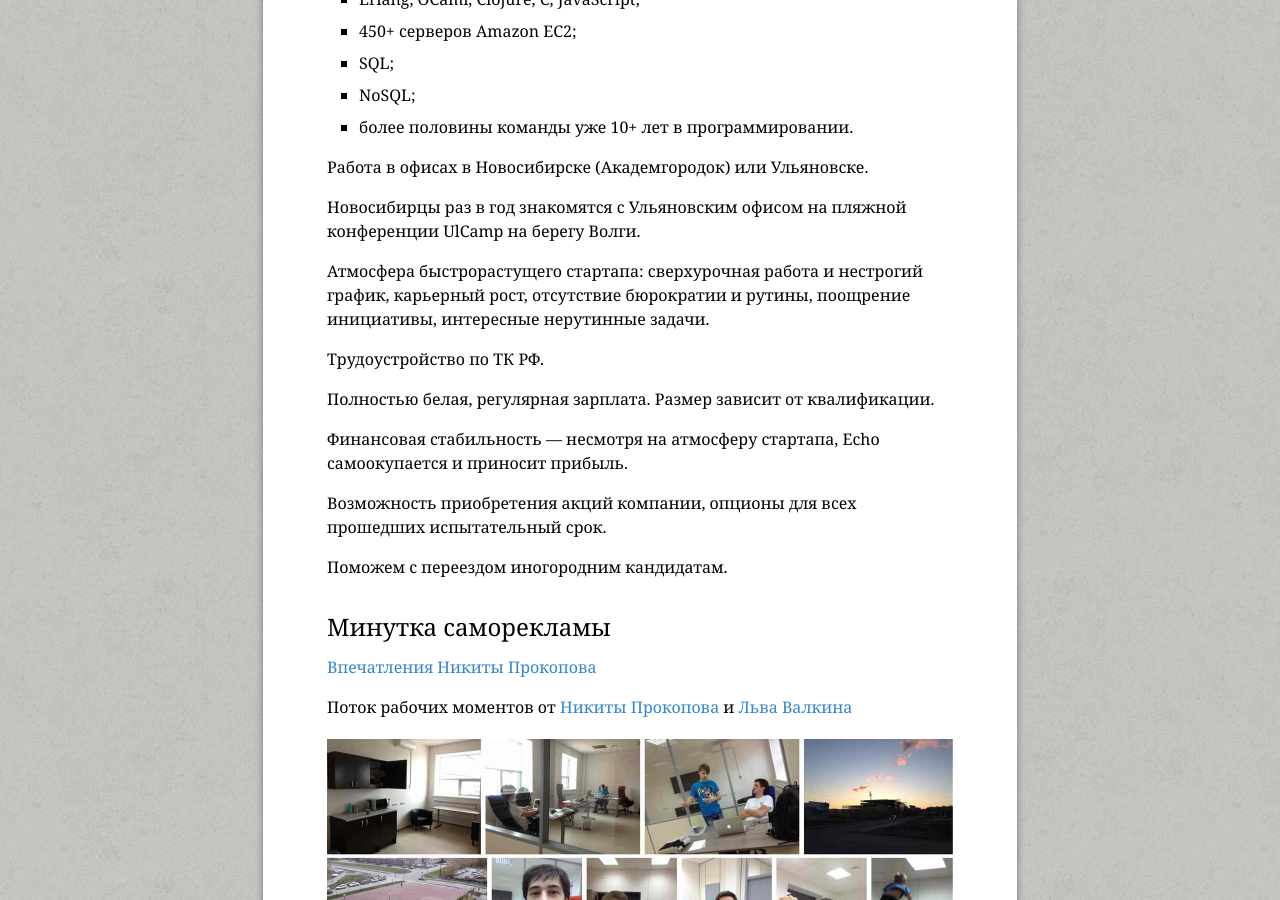
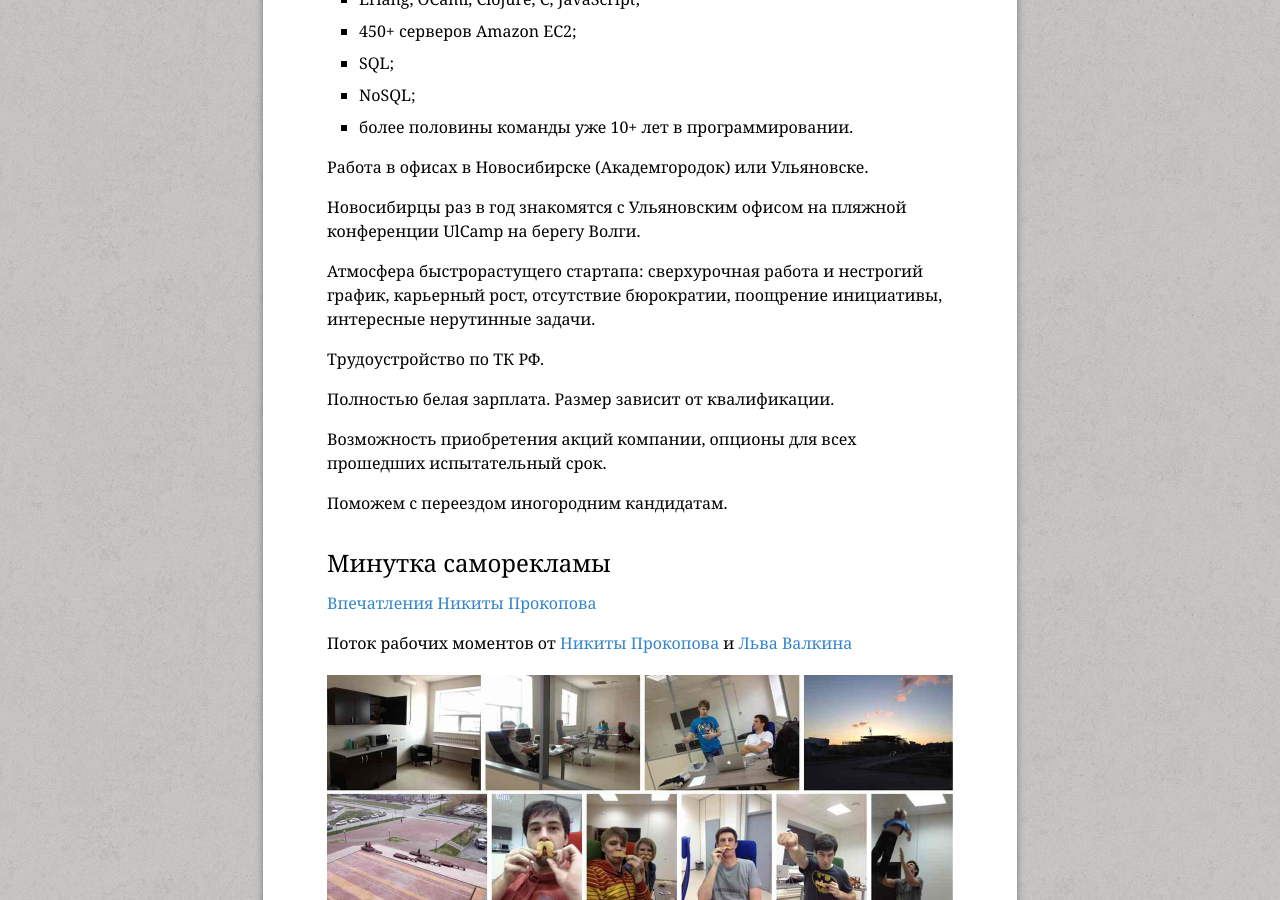
Before and after one commit to EchoTeam/echoteam.github.com, a Jekyll site: the page built from jobs.html, in a window 1280 px wide and 900 px high, scrolled down 2897 px. Built offline with Jekyll 4.4.1, drawn with Linux system fonts in a browser that asks for light colours; some web fonts are replaced; Markdown is read by kramdown in place of the engine named in the settings.

Commit message:
removed financial stability line from “about us”

```diff
--- a/jobs.html
+++ b/jobs.html
@@ -87,10 +87,9 @@
 
         <p>Работа в офисах в Новосибирске (Академгородок) или Ульяновске.
         <p>Новосибирцы раз в год знакомятся с Ульяновским офисом на пляжной конференции UlCamp на берегу Волги.
-        <p>Атмосфера быстрорастущего стартапа: сверхурочная работа и нестрогий график, карьерный рост, отсутствие бюрократии и рутины, поощрение инициативы, интересные нерутинные задачи.
+        <p>Атмосфера быстрорастущего стартапа: сверхурочная работа и нестрогий график, карьерный рост, отсутствие бюрократии, поощрение инициативы, интересные нерутинные задачи.
         <p>Трудоустройство по ТК РФ.
-        <p>Полностью белая, регулярная зарплата. Размер зависит от квалификации.
-        <p>Финансовая стабильность — несмотря на атмосферу стартапа, Echo самоокупается и приносит прибыль.
+        <p>Полностью белая зарплата. Размер зависит от квалификации.
         <p>Возможность приобретения акций компании, опционы для всех прошедших испытательный срок.
         <p>Поможем с переездом иногородним кандидатам.
         <h2>Минутка саморекламы</h2>
```
